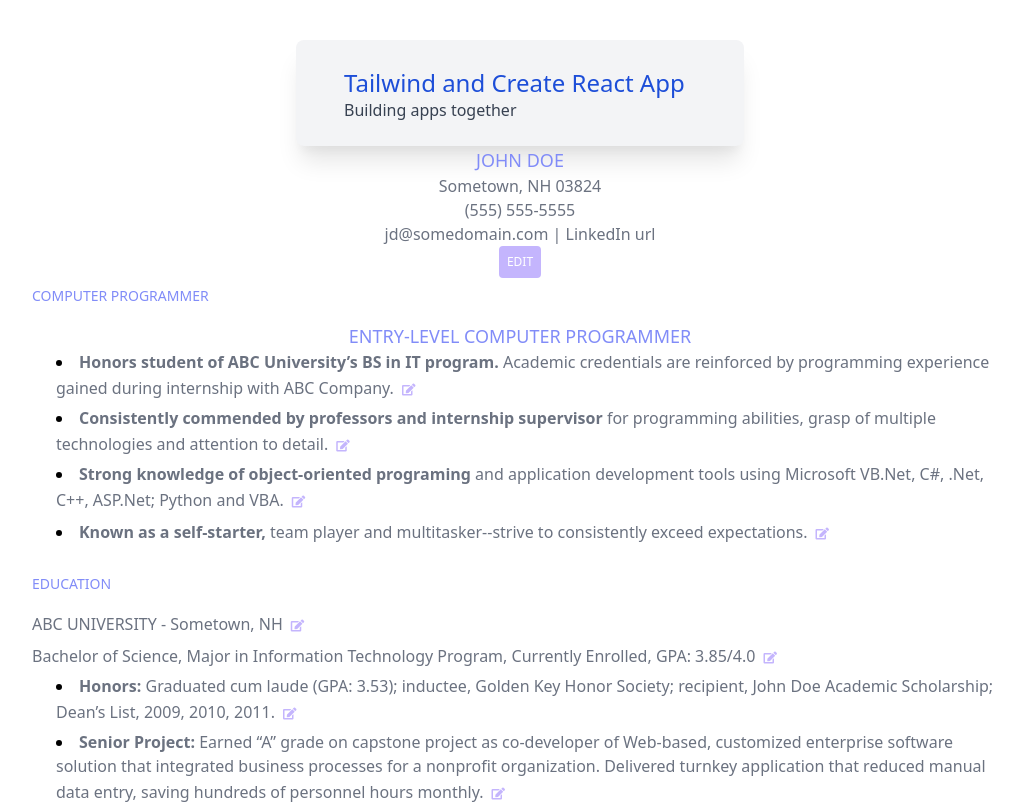
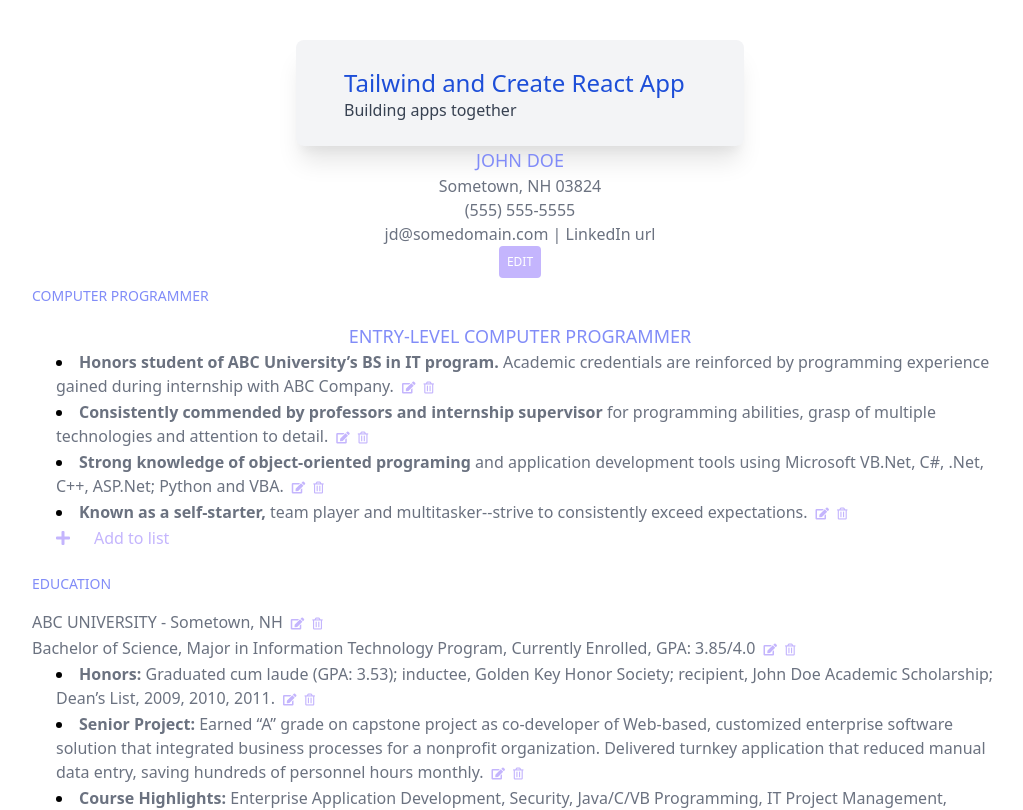
Before and after one commit to Mikey-Esteban/cv-project-app, a React (Create React App) app: page / in a window 1280 px wide. Shown: the top 810 px of the page, without its empty margins (120-1143 px from the left). Built offline with nearby package versions, Linux system fonts and the light colour scheme.

Commit message:
added UI buttons for delete, add to list

```diff
--- a/src/components/Editable.js
+++ b/src/components/Editable.js
@@ -41,9 +41,13 @@ class Editable extends Component {
         <div id={id}>
           <span className="font-medium text-gray-500">{title} </span>
           <span className="text-gray-500">{description}
-            <button className="btn-level"
+            <button className="btn-level ml-1"
               onClick={this.handleFormSwitch}>
               <i className="fas fa-edit"></i>
+            </button>
+            <button className="btn-level"
+              onClick={ () => alert('hello')}>
+              <i className="far fa-trash-alt"></i>
             </button>
           </span>
         </div>
--- a/src/components/EditableLI.js
+++ b/src/components/EditableLI.js
@@ -41,9 +41,13 @@ class EditableLI extends Component {
         <li id={id}>
           <span className="font-semibold text-gray-500">{title} </span>
           <span className="text-gray-500">{description}
-            <button className="btn-level"
+            <button className="btn-level ml-1"
               onClick={this.handleFormSwitch}>
               <i className="fas fa-edit"></i>
+            </button>
+            <button className="btn-level"
+              onClick={ () => alert('hello')}>
+              <i className="far fa-trash-alt"></i>
             </button>
           </span>
         </li>
--- a/src/components/SectionInfo.js
+++ b/src/components/SectionInfo.js
@@ -24,6 +24,10 @@ const SectionInfo = (props) => {
           })
         }
       </ul>
+      <button className='ml-6'>
+        <i className="fas fa-plus text-purple-300"></i>
+        <span className="ml-6 text-purple-300">Add to list</span>
+      </button>
     </div>
   )
 
--- a/src/tailwind.css
+++ b/src/tailwind.css
@@ -4,7 +4,7 @@
   @apply block text-white uppercase text-xs mx-auto p-2 rounded;
 }
 .btn-level {
-  @apply inline-block text-white uppercase text-xs mx-auto p-2 rounded text-purple-300;
+  @apply inline-block text-white uppercase text-xs mx-auto p-1 rounded text-purple-300;
 }
 .btn-purple {
   @apply bg-purple-300;
```
Also changed, not shown: 1 other file (tests, documents, lock files or other folders).
